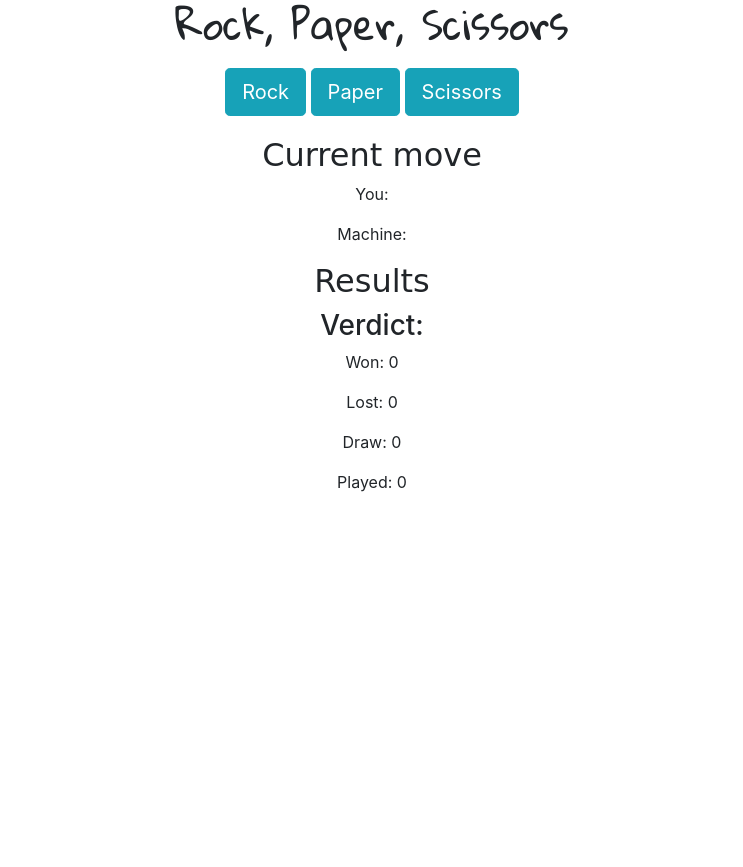
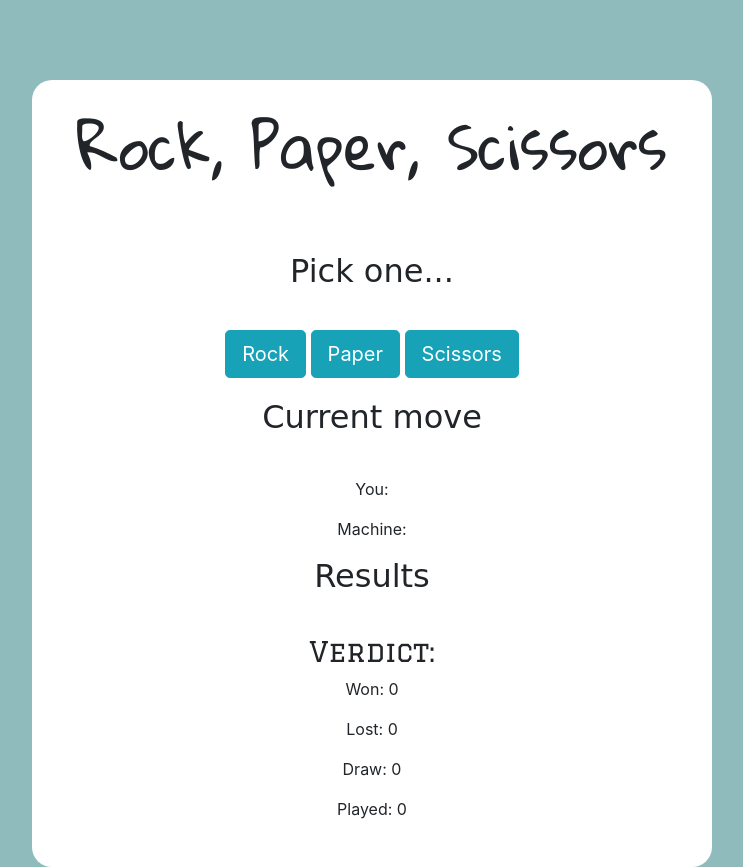
Before and after one commit to millyhx/rock-paper-scissors, a plain HTML site: page index.html in a window 1280 px wide. Shown: the whole page, without its empty margins (268-1011 px from the left). Before the commit the page ends 800 px from the top, so only its background shows below. Drawn offline with nearby package versions, Linux system fonts and the light colour scheme; a web font is replaced by a local one.

Commit message:
adding a viewport tag to the head

```diff
--- a/css/stylesheet.css
+++ b/css/stylesheet.css
@@ -1,16 +1,42 @@
+html {
+  background-color: #8fbbbc;
+}
+
+
 body {
   text-align:center;
+  margin-left:300px;
+  margin-right:300px;
+  margin-top:80px;
+  padding-bottom:30px;
+  padding-top:30px;
+  border-width:10px;
+  border-radius:20px;
 }
 
 h1 {
-  margin-bottom:20px;
+  margin-bottom:70px;
   font-family: 'Gloria Hallelujah', cursive;
+  font-size:60px;
 }
 
 button {
   margin-bottom:20px;
+
 }
 
 h2 {
   font-family: 'Boogaloo', cursive;
+  margin-bottom:40px;
 }
+
+h3 {
+  font-family: 'Graduate', cursive;
+}
+
+
+
+.current_move p {
+  font-size:70px;
+
+}
--- a/index.html
+++ b/index.html
@@ -3,21 +3,25 @@
 
 <head>
   <title>Rock Paper Scissors</title>
+  <meta name="viewport" content="width=device-width, initial-scale=1.0" />
+  <link href="https://fonts.googleapis.com/css?family=Graduate" rel="stylesheet">
 <link href="https://fonts.googleapis.com/css?family=Boogaloo|Gloria+Hallelujah" rel="stylesheet">
   <link rel="stylesheet" href="https://stackpath.bootstrapcdn.com/bootstrap/4.1.3/css/bootstrap.min.css" integrity="sha384-MCw98/SFnGE8fJT3GXwEOngsV7Zt27NXFoaoApmYm81iuXoPkFOJwJ8ERdknLPMO" crossorigin="anonymous">
   <link rel="stylesheet" href="css/stylesheet.css" />
 </head>
 
 <body>
-  <section class="container">
-    <h1>Rock, Paper, Scissors</h1>
+  <h1>Rock, Paper, Scissors</h1>
+  <h2>Pick one...</h2>
+  <section >
+
     <button class="btn btn-info btn-lg"id="rock" value="rock">Rock</button>
     <button class="btn btn-info btn-lg" id="paper" value="paper">Paper</button>
     <button class="btn btn-info btn-lg" id="scissors" value="scissors">Scissors</button>
   </section>
+<h2>Current move</h2>
+  <section class="container">
 
-  <section class="container">
-    <h2>Current move</h2>
     <p>You: <span id="play_you"></span></p>
     <p>Machine: <span id="play_machine"></span></p>
   </section>
```
